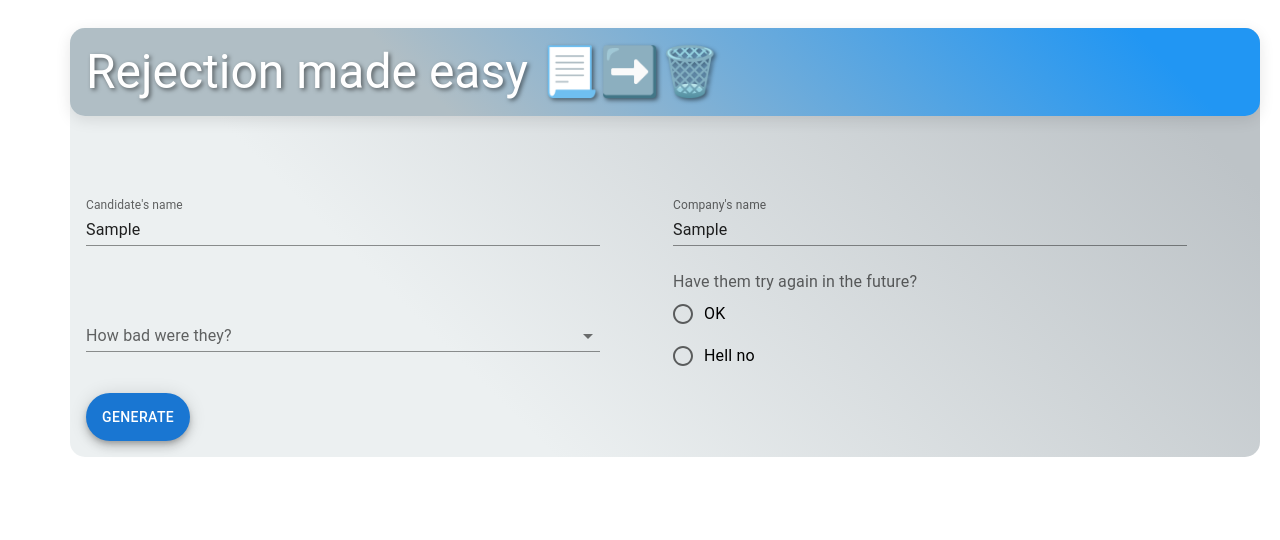
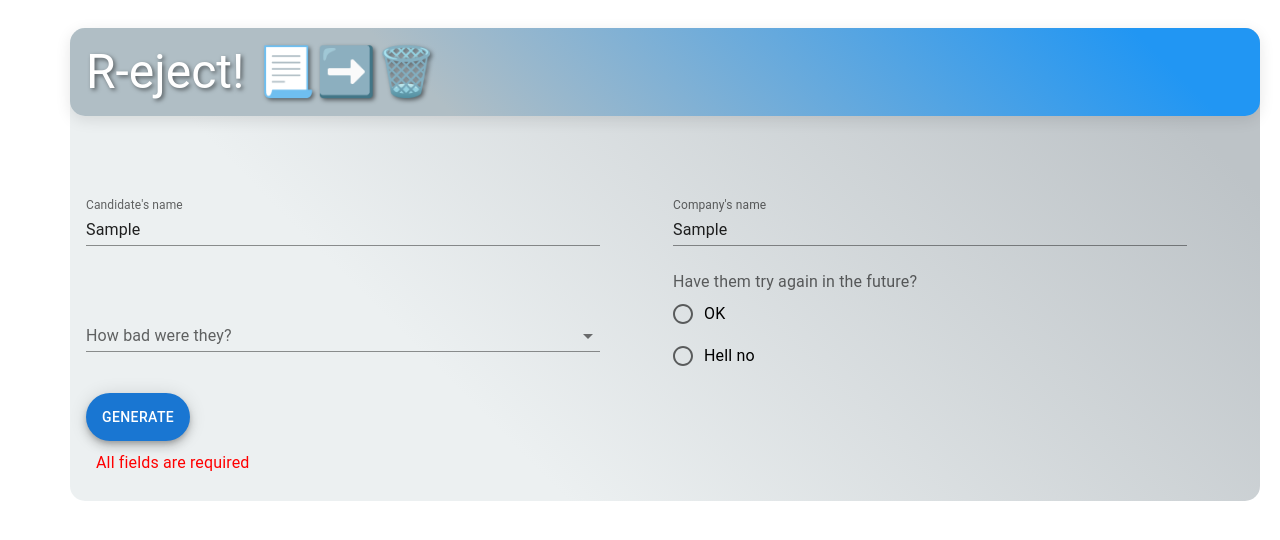
Before and after one commit to haddaro/RejectionLetterGenerator, a React (Vite) app: page / in a window 1280 px wide. Both pictures are taken after typing "Sample", "Sample" into the empty fields and a click on the button "GENERATE". Shown: the top 540 px of the page. Built offline with nearby package versions, Linux system fonts and the light colour scheme.

Commit message:
added all filed required validation

```diff
--- a/src/components/Form.tsx
+++ b/src/components/Form.tsx
@@ -12,6 +12,7 @@ import {
   InputLabel,
   Fab,
   SelectChangeEvent,
+  Typography,
 } from "@mui/material";
 import { Input } from "../types/InputType";
 interface Props {
@@ -29,11 +30,12 @@ const options: string[] = [
 const inviteOptions: string[] = ["OK", "Hell no"];
 
 const Form = ({ onFormSubmit, moveForward }: Props) => {
-  const candidateRef = useRef<HTMLInputElement>(null);
-  const companyRef = useRef<HTMLInputElement>(null);
   const [invite, setInvite] = useState("");
   const [clicked, setClicked] = useState(false);
   const [controlledRate, setControlledRate] = useState("");
+  const [missingInput, setMissingInput] = useState(false);
+  const candidateRef = useRef<HTMLInputElement>(null);
+  const companyRef = useRef<HTMLInputElement>(null);
 
   const clearForm = () => {
     if (candidateRef.current) candidateRef.current.value = "";
@@ -50,6 +52,7 @@ const Form = ({ onFormSubmit, moveForward }: Props) => {
       !controlledRate ||
       !invite
     ) {
+      setMissingInput(true);
       return;
     }
     const candidate = candidateRef.current!.value;
@@ -63,11 +66,13 @@ const Form = ({ onFormSubmit, moveForward }: Props) => {
     };
     onFormSubmit(newData);
     setClicked(true);
+    setMissingInput(false);
   };
 
   const handleMoveForward = () => {
     clearForm();
     setClicked(false);
+    setMissingInput(false);
     moveForward();
   };
 
@@ -155,6 +160,11 @@ const Form = ({ onFormSubmit, moveForward }: Props) => {
               Generate
             </Fab>
           )}
+          {missingInput && (
+            <Grid item xs={12} sm={6} style={{ padding: "10px" }}>
+              <Typography color="red">All fields are required</Typography>
+            </Grid>
+          )}
         </Grid>
       </Grid>
     </form>
--- a/src/components/Header.tsx
+++ b/src/components/Header.tsx
@@ -17,7 +17,7 @@ const Header = () => {
           textShadow: "2px 2px 4px rgba(0, 0, 0, 0.5)",
         }}
       >
-        Rejection made easy 📃➡️🗑️
+        R-eject! 📃➡️🗑️
       </Typography>
     </Box>
   );
```
